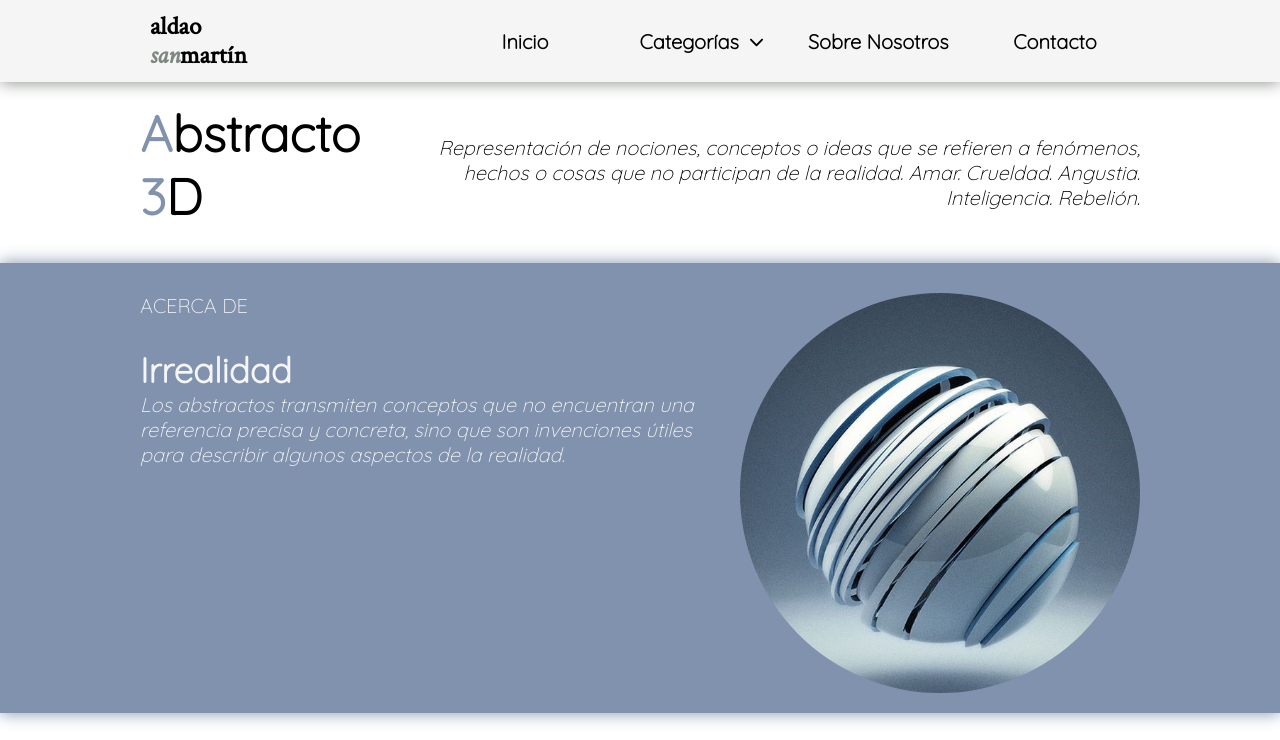
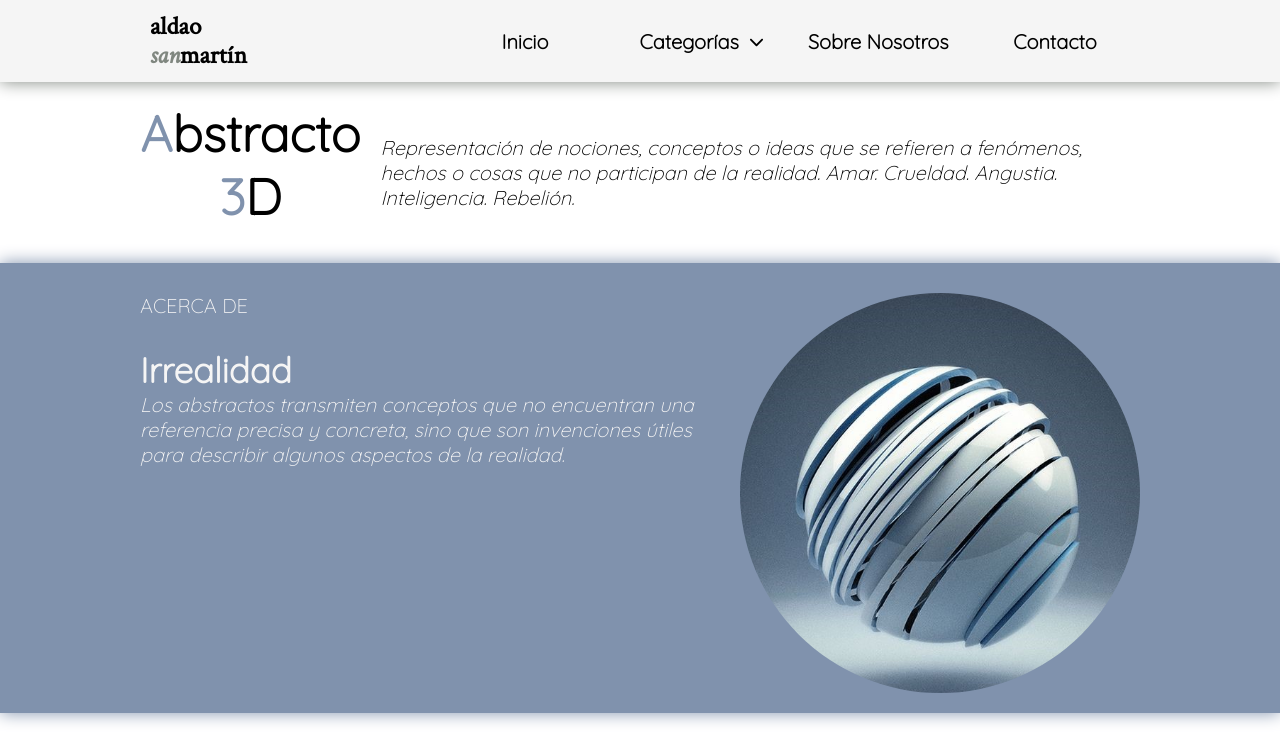
Before and after one commit to pablo-92/pagina-generica, a plain HTML site: page abstracto.html in a window 1280 px wide. Shown: the top 740 px of the page. Drawn offline with nearby package versions, Linux system fonts and the light colour scheme.

Commit message:
Primera version

```diff
--- a/css/style.css
+++ b/css/style.css
@@ -431,7 +431,6 @@ footer .redes-sociales-icono:hover {
 
 .detalles{
     font-style: italic;
-    text-align: end;
     display: flex;
     flex-direction: column;
     justify-content: center;
@@ -765,6 +764,10 @@ label{
 }
 
 @media (min-width:768px){
+    .titulo1{
+        text-align:center;
+    }
+
     .introduccion{
         display: flex;
         flex-direction: column;
@@ -808,7 +811,6 @@ label{
 
 @media (min-width:1000px){
     .titulo1{
-        text-align: start;
         font-size: 50px;
     }
 
@@ -857,7 +859,7 @@ label{
     .abstracto-acercade-container,
     .abstracto-introduccion-container{
         display: flex;
-        gap: 10px;
+        gap: 20px;
         justify-content: space-between;
     }
 
--- a/script.js
+++ b/script.js
@@ -6,13 +6,13 @@ let menu_proyectos = document.querySelector(".proyectos");
 let flecha = document.querySelector(".flecha");
 let submenu = document.querySelector(".submenu");
 
-boton_menu.addEventListener('click', desplegar_menu);
 function desplegar_menu() {
     menu.classList.toggle("menu-desplegado");
     nav.classList.toggle("nav-menu-desplegado");
     submenu.style.height = "0px";
     flecha.classList.remove("flecha-girada");
 };
+boton_menu.addEventListener('click', desplegar_menu);
 
 function desplegar_submenu() {
     flecha.classList.toggle("flecha-girada");
```
Also changed, not shown: contacto.html (+1 -1 lines).
